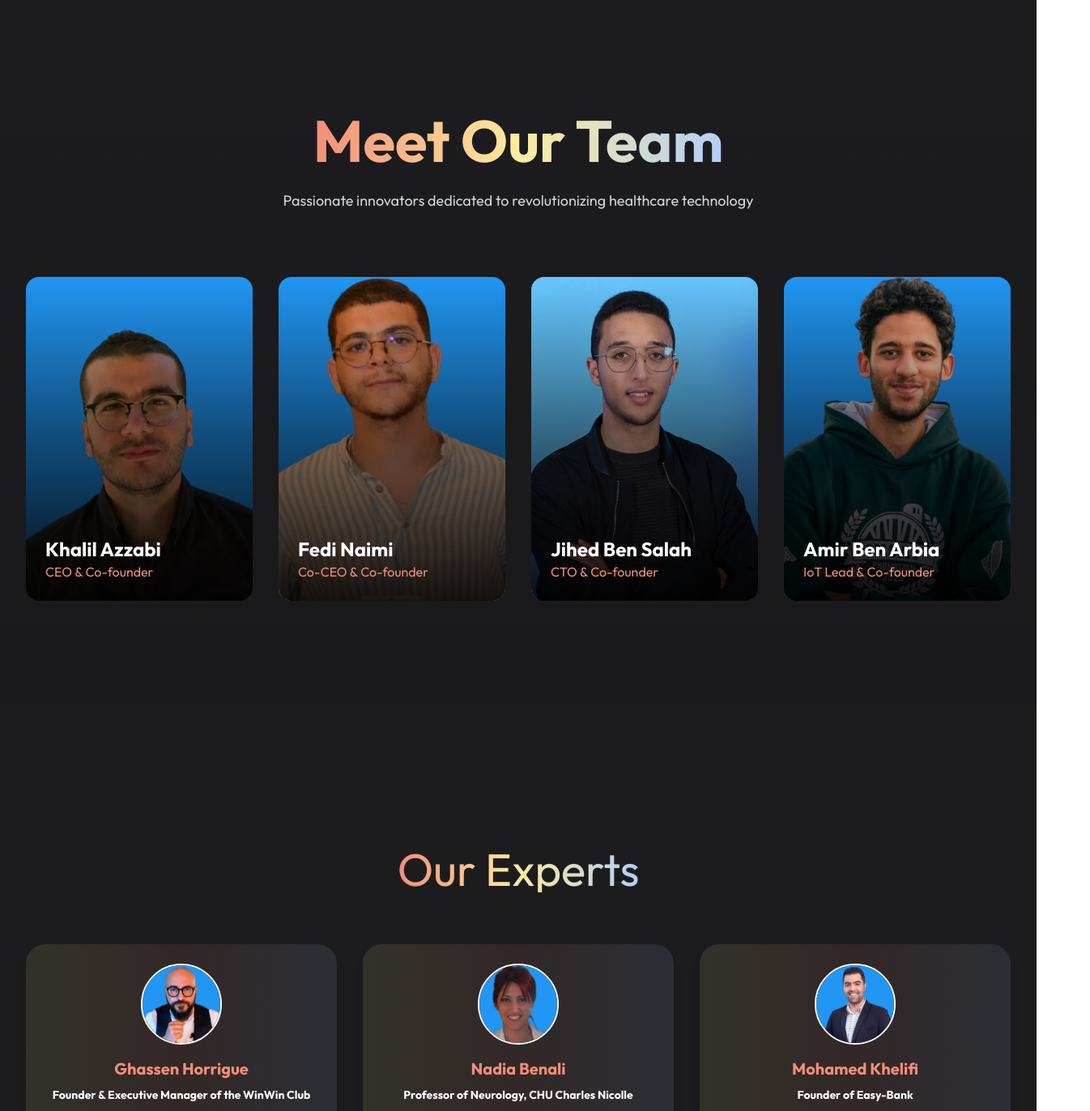
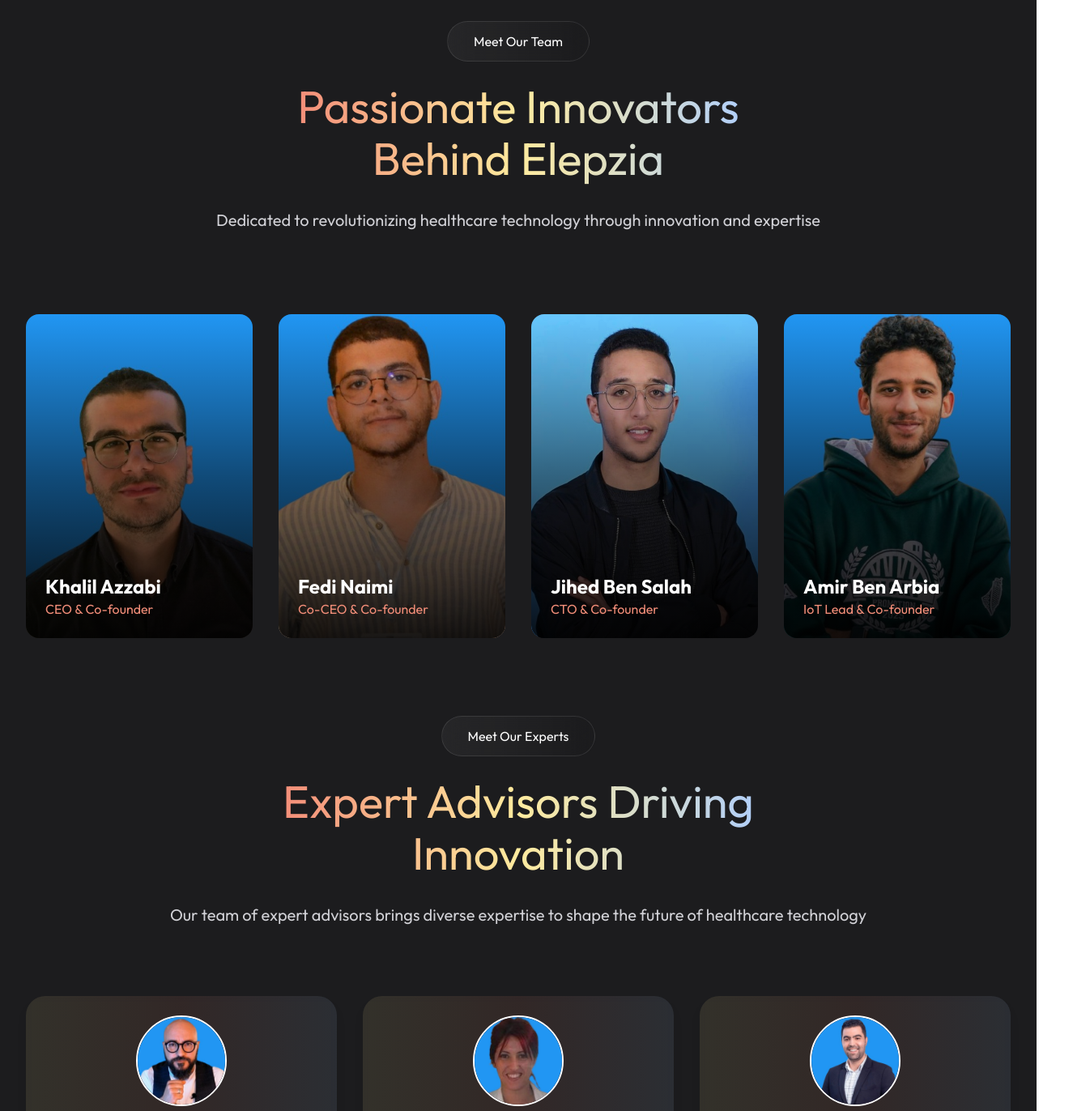
Before and after one commit to ELEPZ-IA/elepzia_landing, a Next.js app: page / in a window 1280 px wide. Shown: the part 3980-5352 px from the top of the page at 81% size, 1346 px wide, since content can reach past the window. Built offline with nearby package versions, Linux system fonts and the light colour scheme.

Commit message:
fix layout and update experts section

```diff
--- a/src/app/_components/sections/ExpertsSection.tsx
+++ b/src/app/_components/sections/ExpertsSection.tsx
@@ -25,49 +25,141 @@
     },
 ];
 
+const containerVariants = {
+    hidden: { opacity: 0 },
+    visible: {
+        opacity: 1,
+        transition: {
+            staggerChildren: 0.2,
+            delayChildren: 0.3
+        }
+    }
+};
+
+const itemVariants = {
+    hidden: {
+        opacity: 0,
+        y: 20,
+        scale: 0.95
+    },
+    visible: {
+        opacity: 1,
+        y: 0,
+        scale: 1,
+        transition: {
+            type: "spring",
+            stiffness: 100,
+            damping: 10,
+            duration: 0.8
+        }
+    }
+};
+
+const imageVariants = {
+    hidden: { scale: 0.8, opacity: 0 },
+    visible: {
+        scale: 1,
+        opacity: 1,
+        transition: {
+            type: "spring",
+            stiffness: 100,
+            duration: 0.5
+        }
+    }
+};
+
+const textVariants = {
+    hidden: { opacity: 0, y: 10 },
+    visible: {
+        opacity: 1,
+        y: 0,
+        transition: {
+            duration: 0.5
+        }
+    }
+};
 
 const ExpertsSection = () => {
     const expertsRef = useRef(null);
     const expertsInView = useInView(expertsRef, { once: true, margin: '-100px' });
 
     return (
-        <SectionWrapper id="experts" className="py-20 mt-24 w-full flex justify-center">
-            <div className="max-w-7xl w-full px-4 md:px-6 lg:px-8 mx-auto">
+        <SectionWrapper id="experts" className="w-full flex flex-col justify-center mb-20">
             <motion.div
                 ref={expertsRef}
                 initial={{ opacity: 0, y: 30 }}
                 animate={expertsInView ? { opacity: 1, y: 0 } : {}}
                 transition={{ duration: 0.8 }}
-                    className="flex flex-col items-center text-center gap-6"
+                className="flex flex-col justify-start items-center gap-6 h-[316px] md:h-auto p-4 px-6 sm:px-8 md:px-12 relative overflow-hidden w-full"
             >
-                    <h2 className="text-transparent bg-clip-text bg-gradient-to-r from-[#F38E79] via-[#FFEB9E] to-[#B2CFF8] text-4xl md:text-5xl lg:text-[56px] font-normal">
-                        Our Experts
-                    </h2>
+                <motion.div
+                    initial={{ opacity: 0, y: 20 }}
+                    animate={expertsInView ? { opacity: 1, y: 0 } : {}}
+                    transition={{ duration: 0.6 }}
+                    className="px-8 py-3 bg-gradient-to-r from-white/5 to-white/2 rounded-[88px] border border-white/10 backdrop-blur-lg"
+                >
+                    <div className="text-center text-white text-base font-light font-['Outfit']">
+                        Meet Our Experts
+                    </div>
+                </motion.div>
+                <motion.h2
+                    initial={{ opacity: 0, y: 20 }}
+                    animate={expertsInView ? { opacity: 1, y: 0 } : {}}
+                    transition={{ duration: 0.6, delay: 0.2 }}
+                    className="text-center text-transparent bg-clip-text bg-gradient-to-r from-[#F38E79] via-[#FFEB9E] to-[#B2CFF8] text-4xl md:text-[56px] font-normal font-['Outfit'] leading-tight md:leading-[64px]"
+                >
+                    Expert Advisors Driving <br className="hidden md:block" /> Innovation
+                </motion.h2>
+                <motion.p
+                    initial={{ opacity: 0, y: 20 }}
+                    animate={expertsInView ? { opacity: 1, y: 0 } : {}}
+                    transition={{ duration: 0.6, delay: 0.4 }}
+                    className="text-center text-[#d1d1d6] text-lg md:text-xl font-normal font-['Outfit'] leading-relaxed md:leading-loose max-w-4xl mx-auto"
+                >
+                    Our team of expert advisors brings diverse expertise to shape the future of healthcare technology
+                </motion.p>
             </motion.div>
 
-                <div className="mt-16 grid grid-cols-1 sm:grid-cols-2 lg:grid-cols-3 gap-8">
+            <motion.div
+                variants={containerVariants}
+                initial="hidden"
+                animate={expertsInView ? "visible" : "hidden"}
+                className="mt-16 max-w-7xl w-full px-4 md:px-6 lg:px-8 mx-auto"
+            >
+                <div className="grid grid-cols-1 sm:grid-cols-2 lg:grid-cols-3 gap-6 md:gap-8">
                     {experts.map((expert, index) => (
                         <motion.div
                             key={index}
-                            initial={{ opacity: 0, y: 30 }}
-                            animate={expertsInView ? { opacity: 1, y: 0 } : {}}
-                            transition={{ delay: index * 0.2, duration: 0.8 }}
-                            className="p-6 rounded-3xl bg-gradient-to-r from-[#FFEB9E]/10 via-[#F38E79]/10 to-[#B2CFF8]/10 shadow-lg text-center"
+                            variants={itemVariants}
+                            whileHover={{
+                                y: -10,
+                                scale: 1.02,
+                                transition: { duration: 0.3 }
+                            }}
+                            className="p-6 rounded-3xl bg-gradient-to-r from-[#FFEB9E]/10 via-[#F38E79]/10 to-[#B2CFF8]/10 shadow-lg text-center backdrop-blur-sm flex flex-col items-center"
+                        >
+                            <motion.div
+                                variants={imageVariants}
+                                whileHover={{ scale: 1.1 }}
+                                transition={{ duration: 0.3 }}
+                                className="w-24 h-24 md:w-28 md:h-28 relative"
                             >
                                 <Image
                                     src={expert.image}
                                     alt={expert.name}
-                                width={100}
-                                height={100}
-                                className="rounded-full mx-auto mb-4 border-2 border-white"
+                                    fill
+                                    className="rounded-full object-cover border-2 border-white"
                                 />
+                            </motion.div>
+                            <motion.div variants={textVariants} className="mt-4 space-y-2">
                                 <h3 className="text-xl font-bold text-[#F38E79]">{expert.name}</h3>
-                            <p className="text-sm font-semibold text-white mt-2">{expert.role}</p>
-                            <p className="text-sm text-[#d1d1d6] mt-2">{expert.description}</p>
+                                <p className="text-sm font-semibold text-white">{expert.role}</p>
+                                <p className="text-sm text-[#d1d1d6]">{expert.description}</p>
+                            </motion.div>
                         </motion.div>
                     ))}
                 </div>
-            </div>
+            </motion.div>
         </SectionWrapper>
     );
 };
--- a/src/app/_components/sections/TeamSection.tsx
+++ b/src/app/_components/sections/TeamSection.tsx
@@ -72,28 +72,47 @@
     };
 
     return (
-        <SectionWrapper id="team" className="py-32 w-full flex justify-center bg-gradient-to-b from-transparent to-black/10">
-            <div className="max-w-7xl w-full px-4 md:px-6 lg:px-8 mx-auto">
+        <SectionWrapper id="team" className="w-full flex flex-col justify-center mb-20">
             <motion.div
                 ref={teamRef}
                 initial={{ opacity: 0, y: 30 }}
                 animate={teamInView ? { opacity: 1, y: 0 } : {}}
                 transition={{ duration: 0.8 }}
-                    className="flex flex-col items-center text-center gap-6"
+                className="flex flex-col justify-start items-center gap-6 h-[316px] md:h-auto p-4 px-6 sm:px-8 md:px-12 relative overflow-hidden w-full"
             >
-                    <h2 className="text-transparent bg-clip-text bg-gradient-to-r from-[#F38E79] via-[#FFEB9E] to-[#B2CFF8] text-5xl md:text-6xl lg:text-7xl font-bold">
+                <motion.div
+                    initial={{ opacity: 0, y: 20 }}
+                    animate={teamInView ? { opacity: 1, y: 0 } : {}}
+                    transition={{ duration: 0.6 }}
+                    className="px-8 py-3 bg-gradient-to-r from-white/5 to-white/2 rounded-[88px] border border-white/10 backdrop-blur-lg"
+                >
+                    <div className="text-center text-white text-base font-light font-['Outfit']">
                         Meet Our Team
-                    </h2>
-                    <p className="text-gray-300 max-w-2xl text-lg">
-                        Passionate innovators dedicated to revolutionizing healthcare technology
-                    </p>
+                    </div>
+                </motion.div>
+                <motion.h2
+                    initial={{ opacity: 0, y: 20 }}
+                    animate={teamInView ? { opacity: 1, y: 0 } : {}}
+                    transition={{ duration: 0.6, delay: 0.2 }}
+                    className="text-center text-transparent bg-clip-text bg-gradient-to-r from-[#F38E79] via-[#FFEB9E] to-[#B2CFF8] text-4xl md:text-[56px] font-normal font-['Outfit'] leading-tight md:leading-[64px]"
+                >
+                    Passionate Innovators <br className="hidden md:block" /> Behind Elepzia
+                </motion.h2>
+                <motion.p
+                    initial={{ opacity: 0, y: 20 }}
+                    animate={teamInView ? { opacity: 1, y: 0 } : {}}
+                    transition={{ duration: 0.6, delay: 0.4 }}
+                    className="text-center text-[#d1d1d6] text-lg md:text-xl font-normal font-['Outfit'] leading-relaxed md:leading-loose max-w-4xl mx-auto"
+                >
+                    Dedicated to revolutionizing healthcare technology through innovation and expertise
+                </motion.p>
             </motion.div>
 
             <motion.div
                 variants={containerVariants}
                 initial="hidden"
                 animate={teamInView ? "visible" : "hidden"}
-                    className="mt-20"
+                className="mt-20 max-w-7xl w-full px-4 md:px-6 lg:px-8 mx-auto"
             >
                 <div className="grid grid-cols-1 sm:grid-cols-2 lg:grid-cols-4 gap-8">
                     {founders.map((member) => (
@@ -211,7 +230,6 @@
                     </div>
                 </motion.div>
             )}
-            </div>
         </SectionWrapper>
     );
 };
```
Lines whose indentation alone changed are shown as unchanged.
